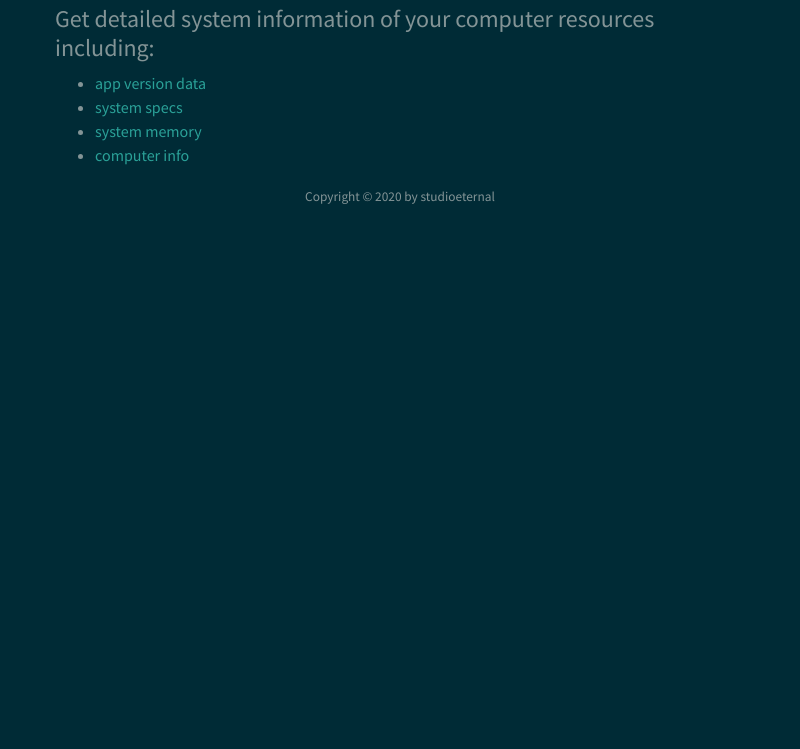
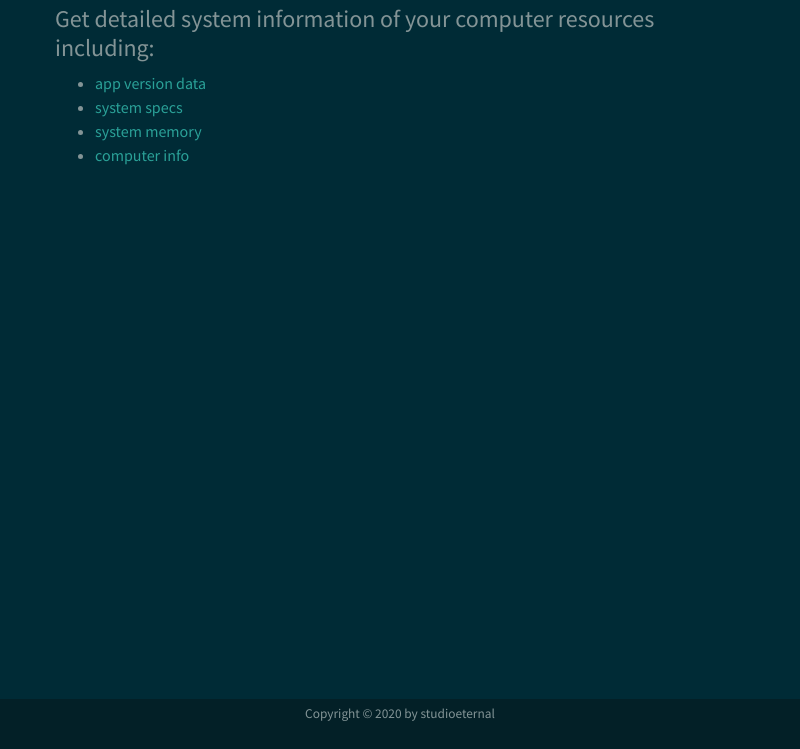
Before and after one commit to KING-SAMM/SysInfo, an Electron app: page index.html in a window 800 px wide. Shown: the part 51-800 px from the top of the page. Drawn offline with Linux system fonts and the light colour scheme.

Commit message:
Styled footer

```diff
--- a/css/style.css
+++ b/css/style.css
@@ -14,7 +14,17 @@ body{
 
 footer
 {
+    width: 100vw;
+    height: 50px;
     text-align: center;
-    margin-top: 20px;
+    position: fixed;
+    bottom: 0;
     font-size: smaller;
+    background-color: rgb(3, 32, 39);
 }
+
+footer p
+{
+    position: relative;
+    top: 5px;
+}
--- a/index.html
+++ b/index.html
@@ -18,10 +18,10 @@
             <li><a href="#comp-info">computer info</a></li>
         </ul>
         <div id="output"></div>
-        <footer>
-            <p>Copyright &copy; 2020 by studioeternal</p>
-        </footer>
     </div>
+    <footer>
+        <p>Copyright &copy; 2020 by studioeternal</p>
+    </footer>
 </body>
 <script>
     console.log(process);
```
